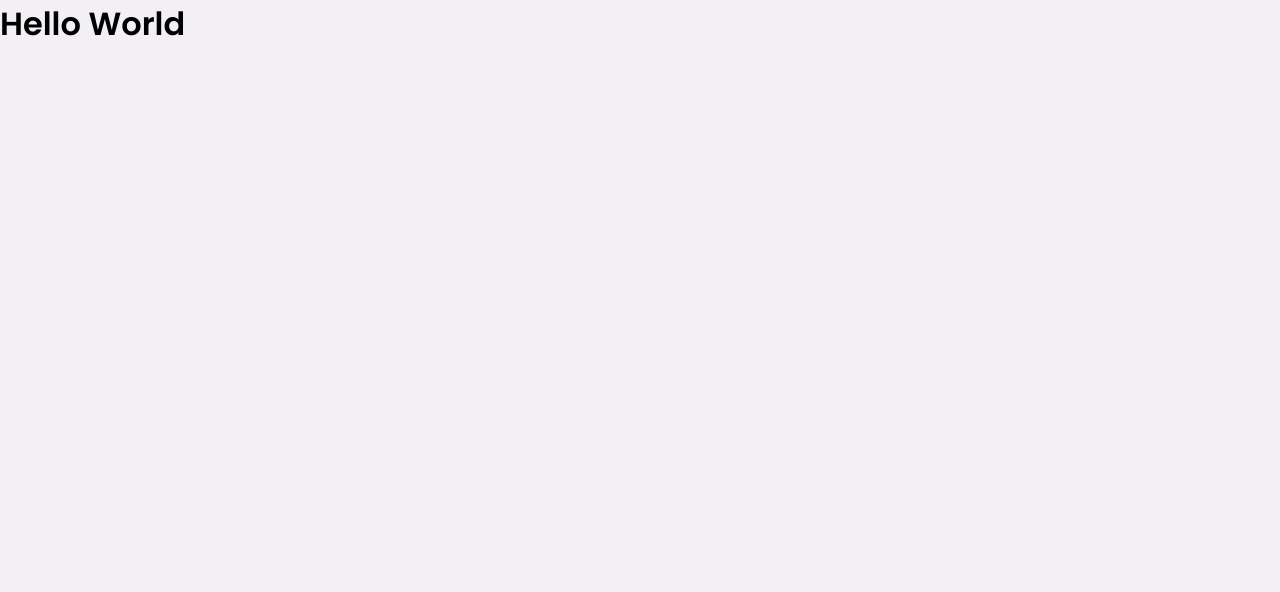
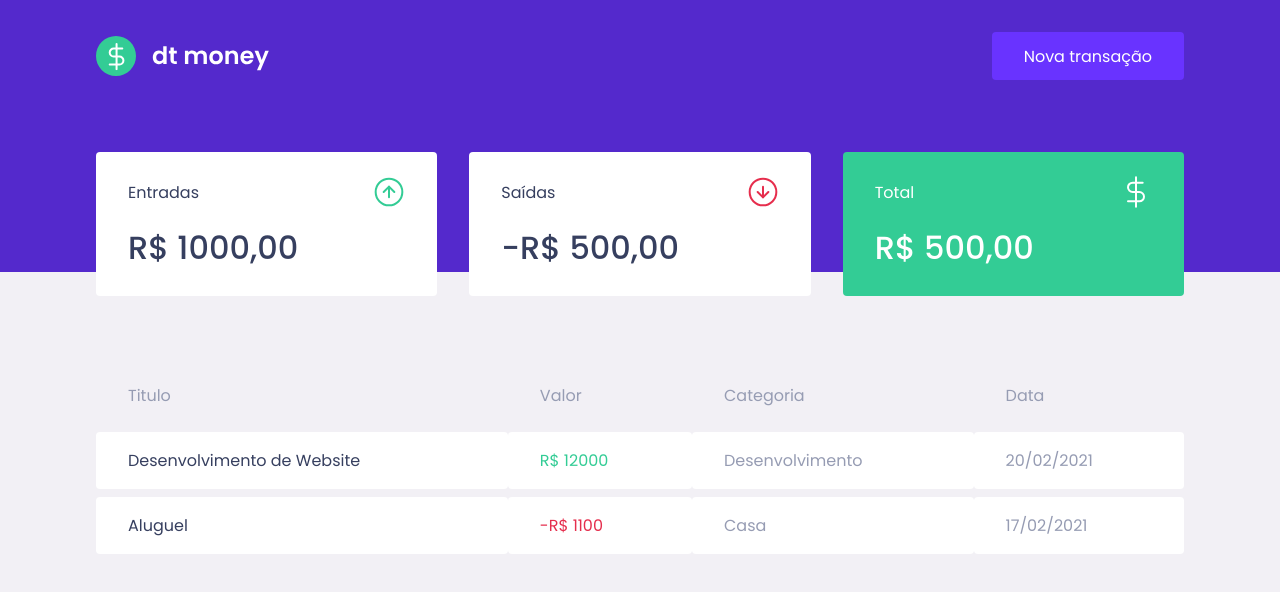
Before and after one commit to Yeda0/dtmoney, a React (Create React App) app in the folder dt-money/: page / in a window 1280 px wide. Shown: the top 592 px of the page. Built offline with nearby package versions, Linux system fonts and the light colour scheme.

Commit message:
Dashboard components

```diff
--- a/dt-money/public/index.html
+++ b/dt-money/public/index.html
@@ -4,7 +4,7 @@
     <link rel="preconnect" href="https://fonts.googleapis.com">
     <meta charset="utf-8" />
     <link rel="shortcut icon" href="favicon.png" type="image/png">
-    <link href="https://fonts.googleapis.com/css2?family=Poppins:wght@400;600&family=Roboto:wght@400;700;900&display=swap" rel="stylesheet">
+    <link href="https://fonts.googleapis.com/css2?family=Poppins:wght@400;500;600&family=Roboto:wght@400;700;900&display=swap" rel="stylesheet">
     <title>dtmoney</title>
   </head>
   <body>
--- a/dt-money/src/App.tsx
+++ b/dt-money/src/App.tsx
@@ -1,10 +1,13 @@
+import { Dashboard } from "./components/dashboard";
+import { Header } from "./components/Header/Index";
 import { GlobalStyle } from "./styles/global";
 
 export function App() {
   return (
-    <div className="App">
-      <h1>Hello World</h1>
+    <>
+      <Header/>
+      <Dashboard/>
       <GlobalStyle/>
-    </div>
+    </>
   );
 }
--- /dev/null
+++ b/dt-money/src/components/Header/Index.tsx
@@ -0,0 +1,15 @@
+import logoImg from '../../assets/logo.svg'
+import { Container,Content } from './styles'
+
+export function Header() {
+    return(
+        <Container>
+       <Content>
+       <img src={logoImg} alt="dt money" />
+          <button type="button">
+              Nova transação
+          </button>
+       </Content>
+        </Container>
+    )
+}
--- /dev/null
+++ b/dt-money/src/components/Header/styles.ts
@@ -0,0 +1,34 @@
+import styled from 'styled-components'
+
+
+export const Container = styled.header`
+background: var(--blue);
+
+`;
+
+export const Content = styled.div`
+
+max-width: 1120px;
+margin: 0 auto;
+padding: 2rem 1rem  12rem;
+display: flex;
+align-items: center;
+justify-content: space-between;
+
+button {
+    font-size: 1rem;
+    color: #fff;
+    background: var(--blue-light);
+    border: 0;
+    padding: 0 2rem;
+    border-radius : 0.25rem;
+    height: 3rem;
+
+    transition: filter 0.2s;
+
+    &:hover {
+        filter: brightness(0.9);
+    }
+}
+
+`;
--- /dev/null
+++ b/dt-money/src/components/Summary/index.tsx
@@ -0,0 +1,34 @@
+import incomeImg from '../../assets/income.svg'
+import outcomeImg from '../../assets/outcome.svg'
+import totalImg from '../../assets/total.svg'
+import {Container} from './styles'
+
+export function Summary() {
+    return(
+        <Container>
+            <div>
+                <header>
+                    <p>Entradas</p>
+                    <img src={incomeImg} alt="Entradas" />
+                </header>
+                <strong>R$ 1000,00</strong>
+            </div>
+
+            <div>
+                <header>
+                    <p>Saídas</p>
+                    <img src={outcomeImg} alt="Saídas" />
+                </header>
+                <strong>-R$ 500,00</strong>
+            </div>
+
+            <div className='highlight-background'>
+                <header>
+                    <p>Total</p>
+                    <img src={totalImg} alt="Total" />
+                </header>
+                <strong>R$ 500,00</strong>
+            </div>
+        </Container>
+    )
+}
--- /dev/null
+++ b/dt-money/src/components/Summary/styles.ts
@@ -0,0 +1,36 @@
+import styled from "styled-components";
+
+export const Container = styled.div`
+    display: grid;
+    grid-template-columns: repeat(3,1fr);
+    gap: 2rem;
+    margin-top: -10rem;
+
+    div {
+        background: var(--shape);
+        padding: 1.5rem 2rem;
+        border-radius: 0.25rem;
+        color: var(--text-title);
+
+        header {
+            display: flex;
+            align-items: center;
+            justify-content: space-between;
+        }
+
+        strong {
+            display: block;
+            margin-top: 1rem;
+            font-size: 2rem;
+            font-weight: 500;
+            line-height: 3rem;
+        }
+
+        &.highlight-background {
+            background: var(--green);
+            color: #fff;
+        }
+
+    }
+
+`
--- /dev/null
+++ b/dt-money/src/components/TransactionsTable/index.tsx
@@ -0,0 +1,36 @@
+import { Container } from "./styles";
+
+export function TransactionsTable() {
+    return(
+        <Container>
+            <table>
+                <thead>
+                    <tr>
+                        <th>Titulo</th>
+                        <th>Valor</th>
+                        <th>Categoria</th>
+                        <th>Data</th>
+                    </tr>
+                </thead>
+
+                <tbody>
+                    <tr>
+                        <td>Desenvolvimento de Website </td>
+                        <td className="deposit">R$ 12000 </td>
+                        <td>Desenvolvimento</td>
+                        <td>20/02/2021</td>
+                    </tr>
+
+                    <tr>
+                        <td>Aluguel </td>
+                        <td className="withdraw">-R$ 1100 </td>
+                        <td>Casa</td>
+                        <td>17/02/2021</td>
+                    </tr>
+
+
+                </tbody>
+            </table>
+        </Container>
+    )
+}
--- /dev/null
+++ b/dt-money/src/components/TransactionsTable/styles.ts
@@ -0,0 +1,40 @@
+import styled from "styled-components";
+
+export const Container = styled.div`
+    margin-top: 4rem;
+
+    table {
+        width: 100%;
+        border-spacing: 0 0.5rem;
+
+        th {
+            color: var(--text-body);
+            font-weight: 400;
+            padding: 1rem 2rem;
+            text-align: left;
+            line-height: 1.5rem;
+        }
+
+        td {
+            padding: 1rem 2rem;
+            border: 0;
+            background: var(--shape);
+            font-weight: 400;
+            color: var(--text-body);
+            border-radius: 0.25rem;
+
+            &:first-child {
+                color: var(--text-title);
+            }
+
+            &.deposit {
+                color: var(--green);
+            }
+
+            &.withdraw {
+                color: var(--red);
+            }
+        }
+    }
+
+`
--- /dev/null
+++ b/dt-money/src/components/dashboard/index.tsx
@@ -0,0 +1,14 @@
+import { Summary } from '../Summary'
+import { TransactionsTable } from '../TransactionsTable'
+import {Container} from './styles'
+
+export function Dashboard() {
+
+return(
+    <Container>
+        <Summary/>
+        <TransactionsTable/>
+    </Container>
+)
+
+}
--- /dev/null
+++ b/dt-money/src/components/dashboard/styles.ts
@@ -0,0 +1,8 @@
+import styled from "styled-components";
+
+export const Container = styled.main`
+max-width: 1120px;
+margin: 0 auto;
+padding:  2.5rem 1rem ;
+
+`
--- a/dt-money/src/styles/global.ts
+++ b/dt-money/src/styles/global.ts
@@ -6,6 +6,7 @@
     --background  : #f2f0f5;
     --red : #e52e4d;
     --blue : #5429cc;
+    --green : #33cc95;
 
     --blue-light : #6933ff;
 
```
